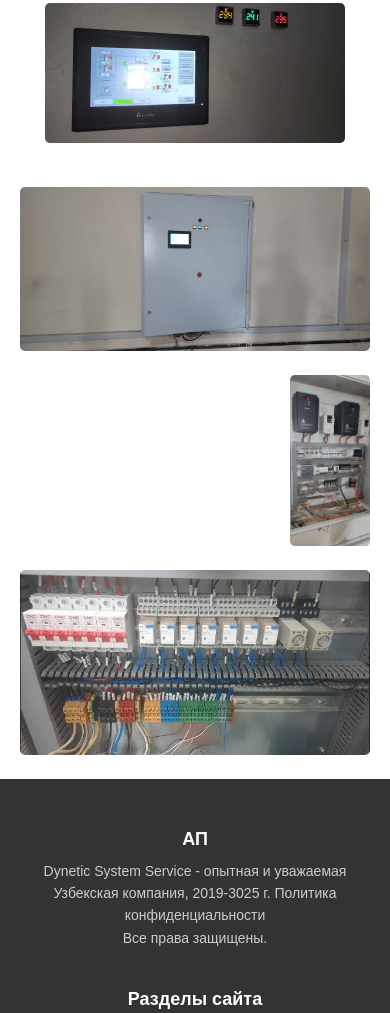
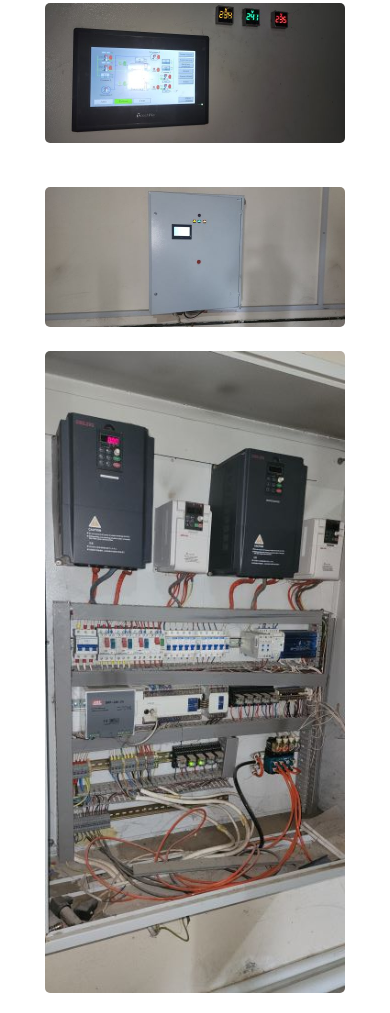
Before and after one commit to biexby/dyneticplus, a plain HTML site: page html/ourworks.html in a window 390 px wide. Shown: the part 928-1941 px from the top of the page. Drawn offline with Linux system fonts and the light colour scheme.

Commit message:
fifth commit

```diff
--- a/css/style.css
+++ b/css/style.css
@@ -52,6 +52,7 @@ header {
 nav ul {
     list-style: none;
     display: flex;
+
 }
 
 nav ul li {
@@ -82,6 +83,7 @@ nav ul li a.active {
 .content h3 {
     padding: 10px 0;
     line-height: 24px;
+    list-style-position: inside;
 }
 
 .banner {
@@ -320,6 +322,7 @@ footer {
     width: 100px;
 }
 
+
 @media (max-width: 1024px) {
     /* .navbar {
         flex-direction: column;
@@ -381,6 +384,24 @@ footer {
         flex-direction: column;
         align-items: center;
     }
+
+
+    .control-image-v2.top-right{
+        margin-left: inherit;
+        max-width: 300px;
+        margin: 0 auto;
+    }
+
+
+
+
+    .control-image.control-image.bottom-right{
+        padding: 0;
+    }
+
+    .bottom-left{
+        max-width: 600px;
+    }
     .map iframe {
         width: 300px;
         height: 300px;
@@ -438,6 +459,15 @@ footer {
     .control-images img {
         max-width: 700px;
     }
+
+
+    /* .control-image-v2.top-right{
+        margin-left: inherit;
+        max-width: inherit;
+        margin: 0 auto;
+    } */
+
+
     .contact-section {
         display: flex;
         flex-direction: column;
@@ -521,4 +551,10 @@ footer {
     .control-images img {
         max-width: 300px;
     }
+
+    .control-image-v2{
+        max-width: 300px;
+    }
+
+
 }
```
Also changed, not shown: css/adaptation.css (added).
